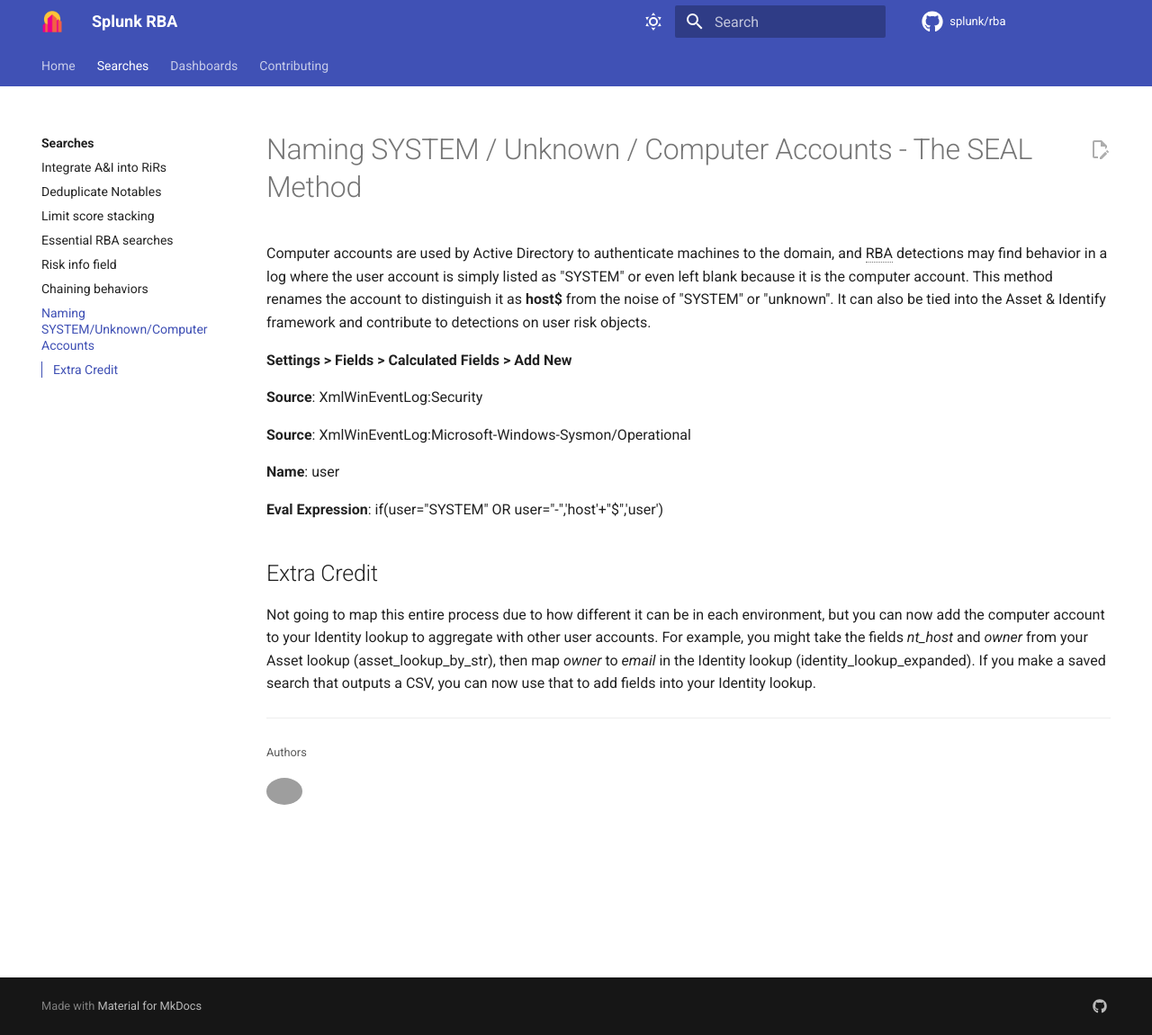
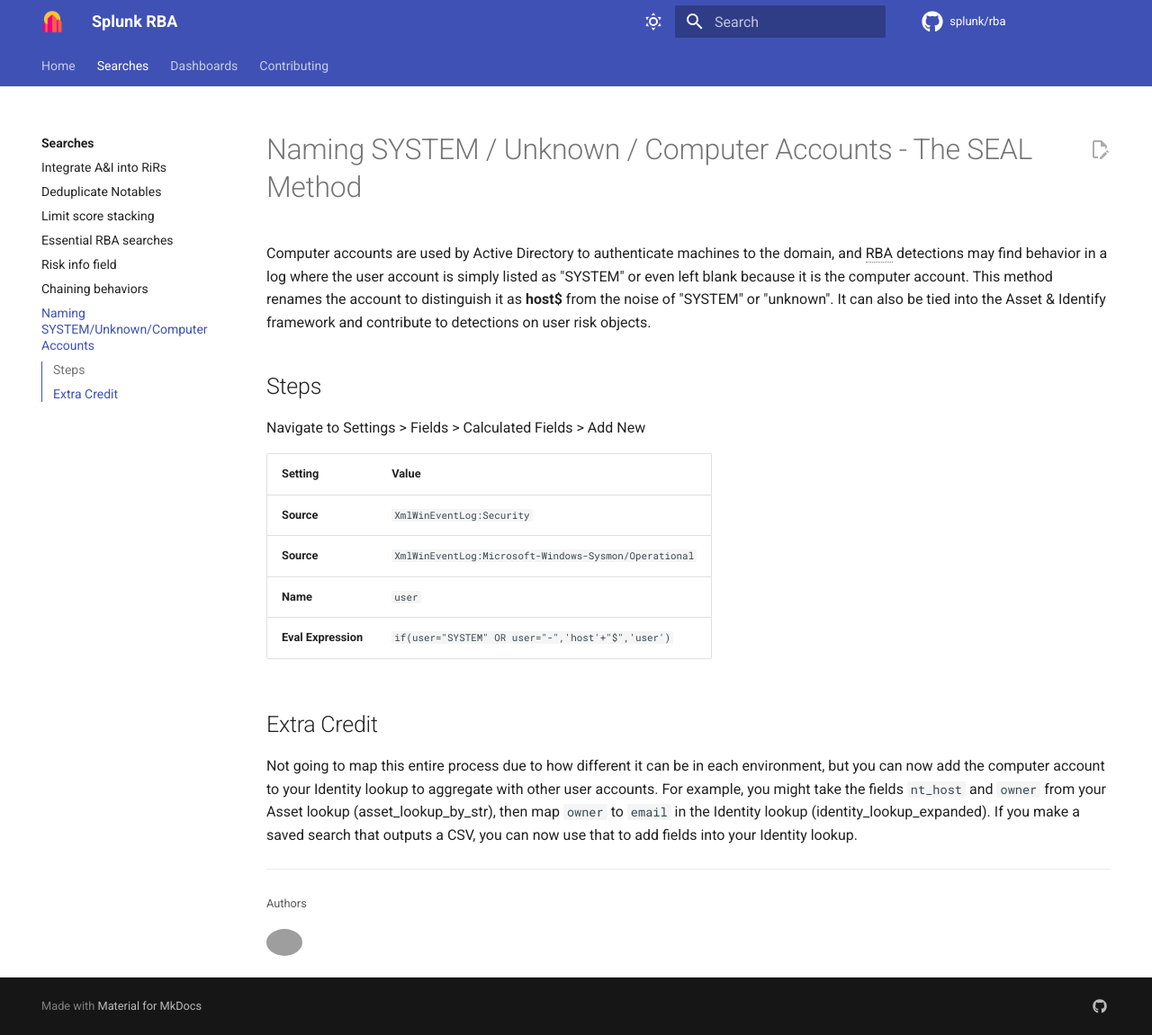
Before and after one commit to splunk/rba, an MkDocs documentation site: the page built from docs/searches/naming_system_unknown_computer_accounts.md, in a window 1280 px wide and 1151 px high. Shown: the whole window at 90% size. Built offline with MkDocs 1.6.1 and Material for MkDocs 9.7.7, drawn with Linux system fonts in a browser that asks for light colours; comment, search, counter and statistics services are not loaded; grey boxes are pictures that could not be loaded.

Commit message:
docsify
Signed-off-by: Zachary Christensen <zchristensen@splunk.com>

```diff
--- a/docs/searches/naming_system_unknown_computer_accounts.md
+++ b/docs/searches/naming_system_unknown_computer_accounts.md
@@ -2,19 +2,21 @@
 
 Computer accounts are used by Active Directory to authenticate machines to the domain, and RBA detections may find behavior in a log where the user account is simply listed as "SYSTEM" or even left blank because it is the computer account. This method renames the account to distinguish it as **host$** from the noise of "SYSTEM" or "unknown". It can also be tied into the Asset & Identify framework and contribute to detections on user risk objects.
 
-**Settings > Fields > Calculated Fields > Add New**
+## Steps
 
-**Source**: XmlWinEventLog:Security
+Navigate to Settings > Fields > Calculated Fields > Add New
 
-**Source**: XmlWinEventLog:Microsoft-Windows-Sysmon/Operational
+Setting | Value
+------- | -----
+**Source** | `XmlWinEventLog:Security`
+**Source** | `XmlWinEventLog:Microsoft-Windows-Sysmon/Operational`
+**Name** | `user`
+**Eval Expression** | `if(user="SYSTEM" OR user="-",'host'+"$",'user')`
 
-**Name**: user
-
-**Eval Expression**: if(user="SYSTEM" OR user="-",'host'+"$",'user')
 
 ## Extra Credit
 
-Not going to map this entire process due to how different it can be in each environment, but you can now add the computer account to your Identity lookup to aggregate with other user accounts. For example, you might take the fields *nt_host* and *owner* from your Asset lookup (asset_lookup_by_str), then map *owner* to *email* in the Identity lookup (identity_lookup_expanded). If you make a saved search that outputs a CSV, you can now use that to add fields into your Identity lookup.
+Not going to map this entire process due to how different it can be in each environment, but you can now add the computer account to your Identity lookup to aggregate with other user accounts. For example, you might take the fields `nt_host` and `owner` from your Asset lookup (asset_lookup_by_str), then map `owner` to `email` in the Identity lookup (identity_lookup_expanded). If you make a saved search that outputs a CSV, you can now use that to add fields into your Identity lookup.
 
 ---
 <small>Authors</small>
```
